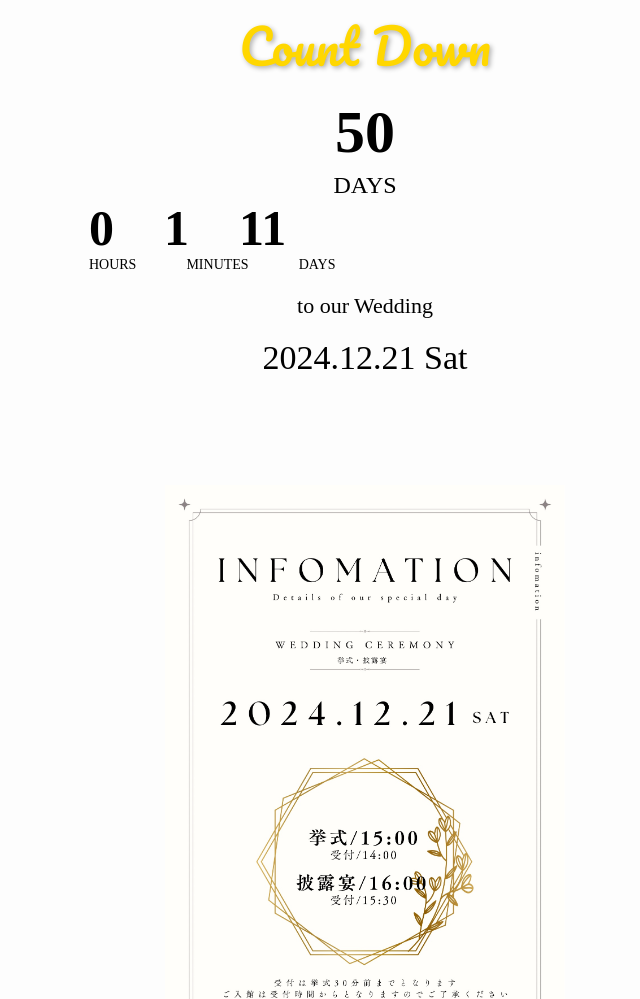
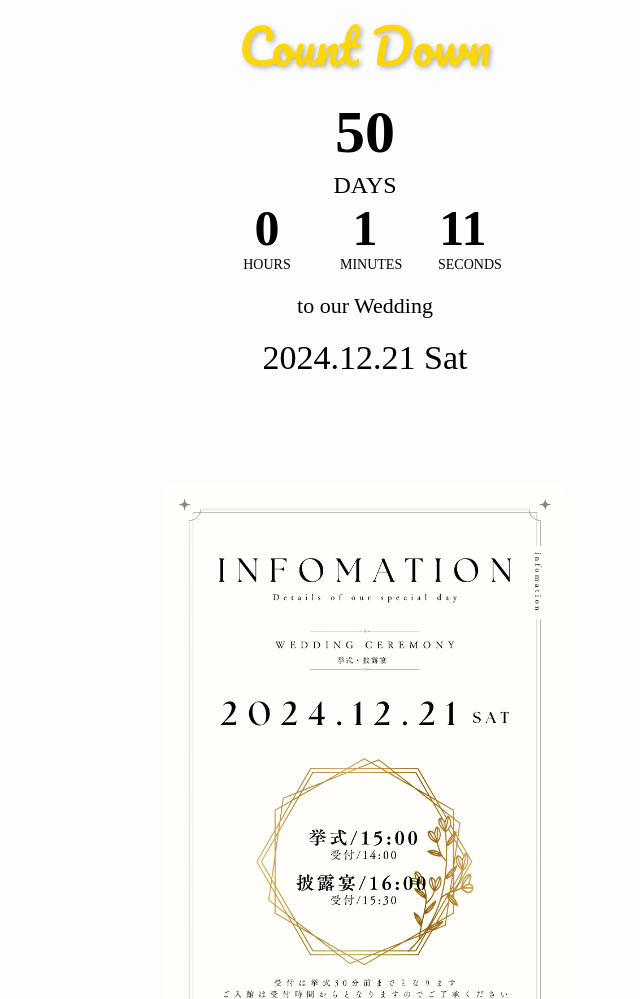
Before and after one commit to wevinv20241221/invitation-web, a plain HTML site: page index.html in a window 1280 px wide. Shown: the part 1192-2191 px from the top of the page, without its empty margins (275-915 px from the left). Drawn offline with Linux system fonts and the light colour scheme.

Commit message:
Add files via upload

```diff
--- a/index.html
+++ b/index.html
@@ -137,6 +137,7 @@
         /* 要素の幅を中身に合わせる */
         background-color: rgba(250, 249, 249, 0.7);
         /* 薄いグレーに透過効果を設定 (0.7のAlphaで70%不透明) */
+        justify-content: center;
       }
     }
 
@@ -377,19 +378,20 @@
       /* Flexboxを使用 */
       align-items: center;
       /* 縦方向の中央揃え */
+      justify-content: center;
+
     }
 
     #countdown-time div {
-      margin-left:50px;
+      margin-left:24px;
+      margin-right:24px;
       /* 要素の間にスペースを追加 */
       font-size: 40px;
+      width: 50px;
       /* フォントサイズを調整 */
     }
 
     /* 最後の要素のマージンをなくす */
-    #countdown-time div:last-child {
-      margin-right: 0;
-    }
   </style>
 </head>
 
@@ -424,7 +426,7 @@
       <div id="countdown-time" class="countdown-time" style="text-align: center;">
         <div style="color: #000; font-size: 14px; font-family: 'Times New Roman', Times, serif;">HOURS</div> <!-- 日数の表示 -->
         <div style="color: #000; font-size: 14px; font-family: 'Times New Roman', Times, serif;">MINUTES</div> <!-- 日数の表示 -->
-        <div style="color: #000; font-size: 14px; font-family: 'Times New Roman', Times, serif;">DAYS</div> <!-- 日数の表示 -->
+        <div style="color: #000; font-size: 14px; font-family: 'Times New Roman', Times, serif;">SECONDS</div> <!-- 日数の表示 -->
       </div>
       <div class="countdown-subtext" style="font-size: 22px; font-family: 'Times New Roman', Times, serif;">to our Wedding</div>
       <div class="countdown-subtext" style="font-size: 34px; font-family: 'Times New Roman', Times, serif;">2024.12.21 Sat</div>
```
